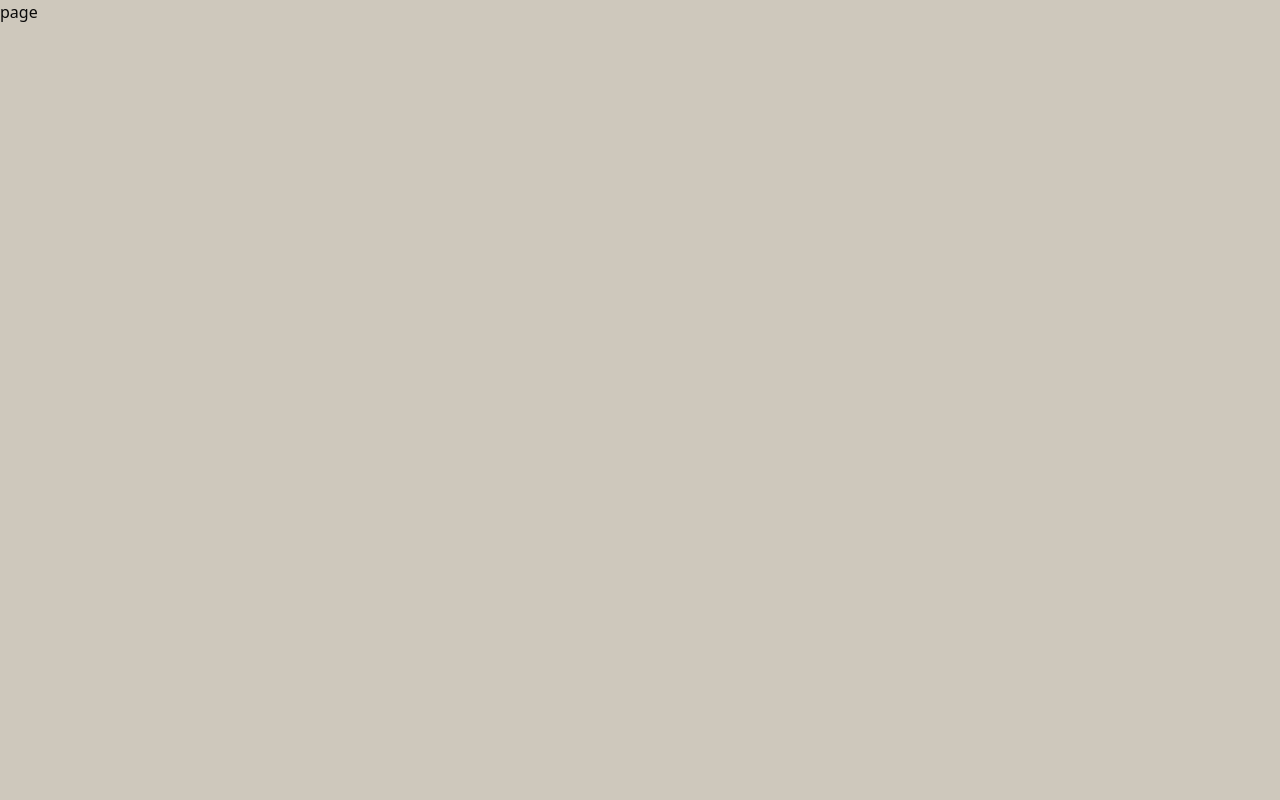
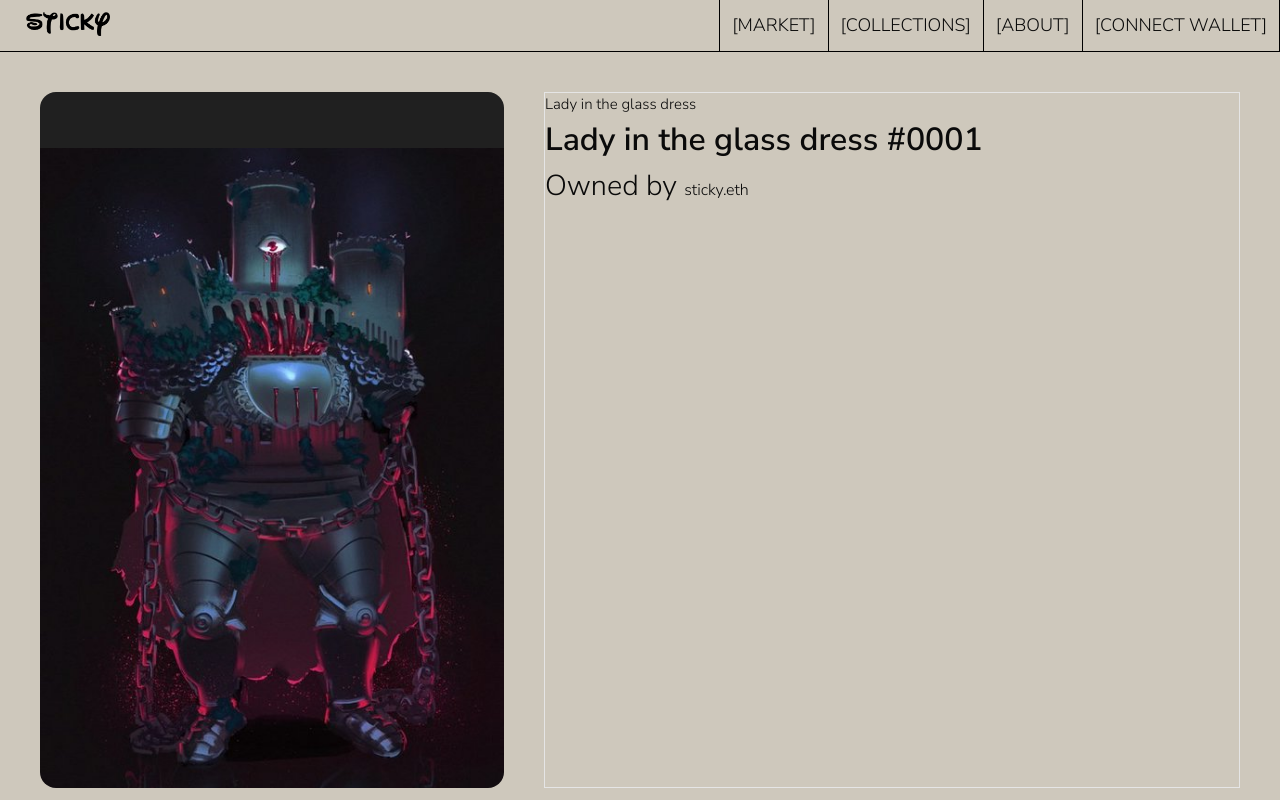
Before and after one commit to Baah-Danso-Kenneth/celo-bootCamp-nft-project, a Next.js app in the folder frontend/: page /nftDetails/1 in a window 1280 px wide. Shown: the top 800 px of the page. Built offline with nearby package versions, Linux system fonts and the light colour scheme; a web font is replaced by a local one.

Commit message:
Create the image section for the detail nft

```diff
--- a/frontend/src/app/nftDetails/[nft]/page.tsx
+++ b/frontend/src/app/nftDetails/[nft]/page.tsx
@@ -1,8 +1,46 @@
+import Footer from '@/components/Footer'
+import Header from '@/components/Header'
+import  Image  from 'next/image'
 import React from 'react'
 
 function page() {
   return (
-    <div>page</div>
+    <div>
+      <Header/>
+        <div className='mx-10 py-10 flex gap-10'>
+
+          <div className='w-[40%]'>
+            <div className="h-14 rounded-tl-2xl rounded-tr-2xl bg-[#202020] w-full" />
+            <Image
+              src="/images/tr-a7.jpg"
+              alt="check"
+              width={1080}
+              height={250}
+              className='w-full h-[80vh] object-cover rounded-bl-2xl rounded-br-2xl'
+            />
+          </div>
+          <div className='w-[60%] border'>
+            <div className='text-start font-nunito text-[15px] text-nowrap'>
+              <h1>Lady in the glass dress</h1>
+            </div>
+
+            <div className='text-start font-nunito text-[2rem] font-extrabold text-nowrap'>
+              <h1>Lady in the glass dress #0001</h1>
+            </div>
+
+            <div className='text-start font-nunito text-[15px] text-nowrap'>
+              <p className='text-[1.8rem]'>Owned by <span className='text-[16px] '>sticky.eth</span></p>
+            </div>
+
+            <div>
+
+            </div>
+
+          </div>
+
+        </div>
+      <Footer/>
+      </div>
   )
 }
 
```
